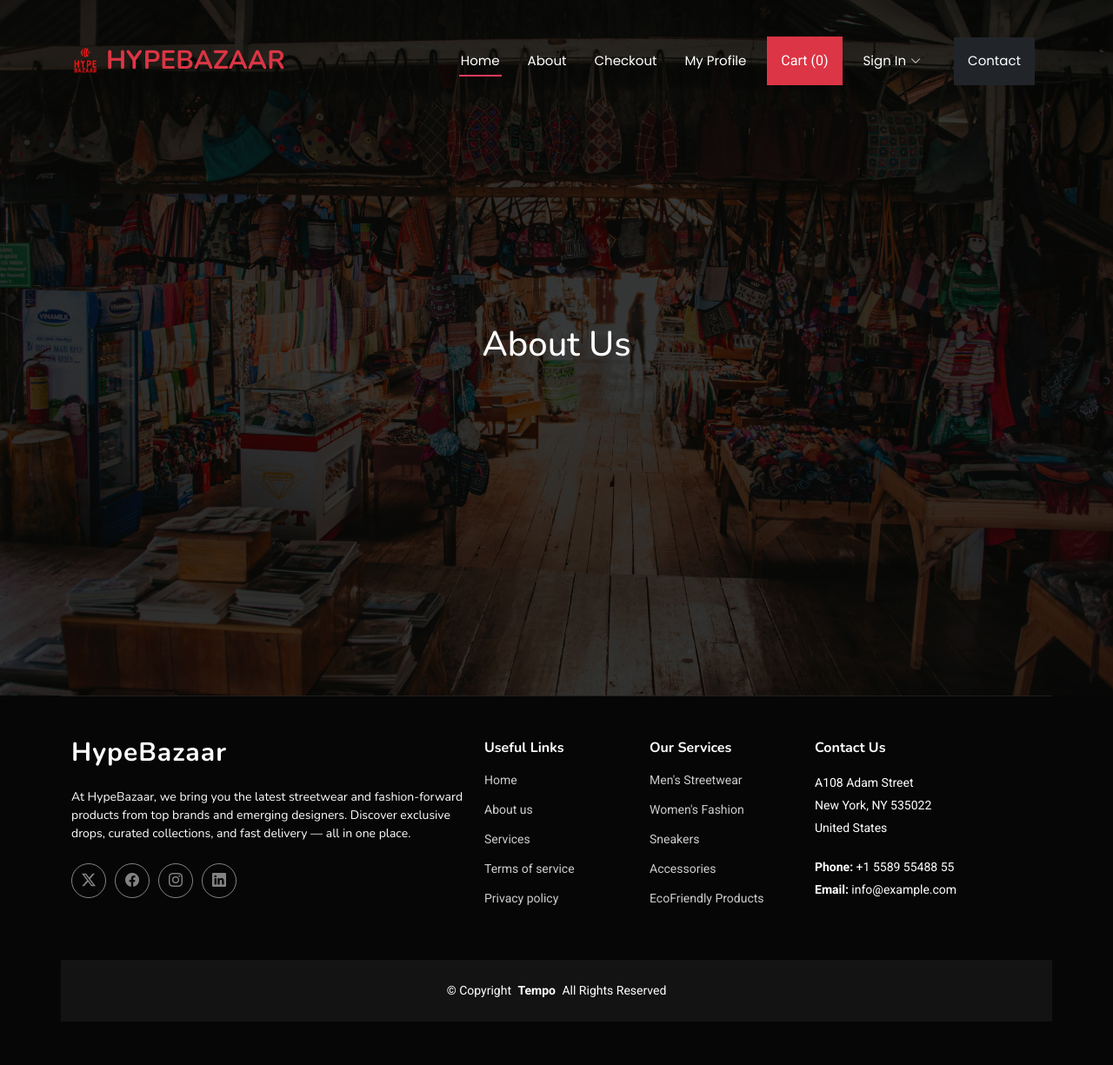
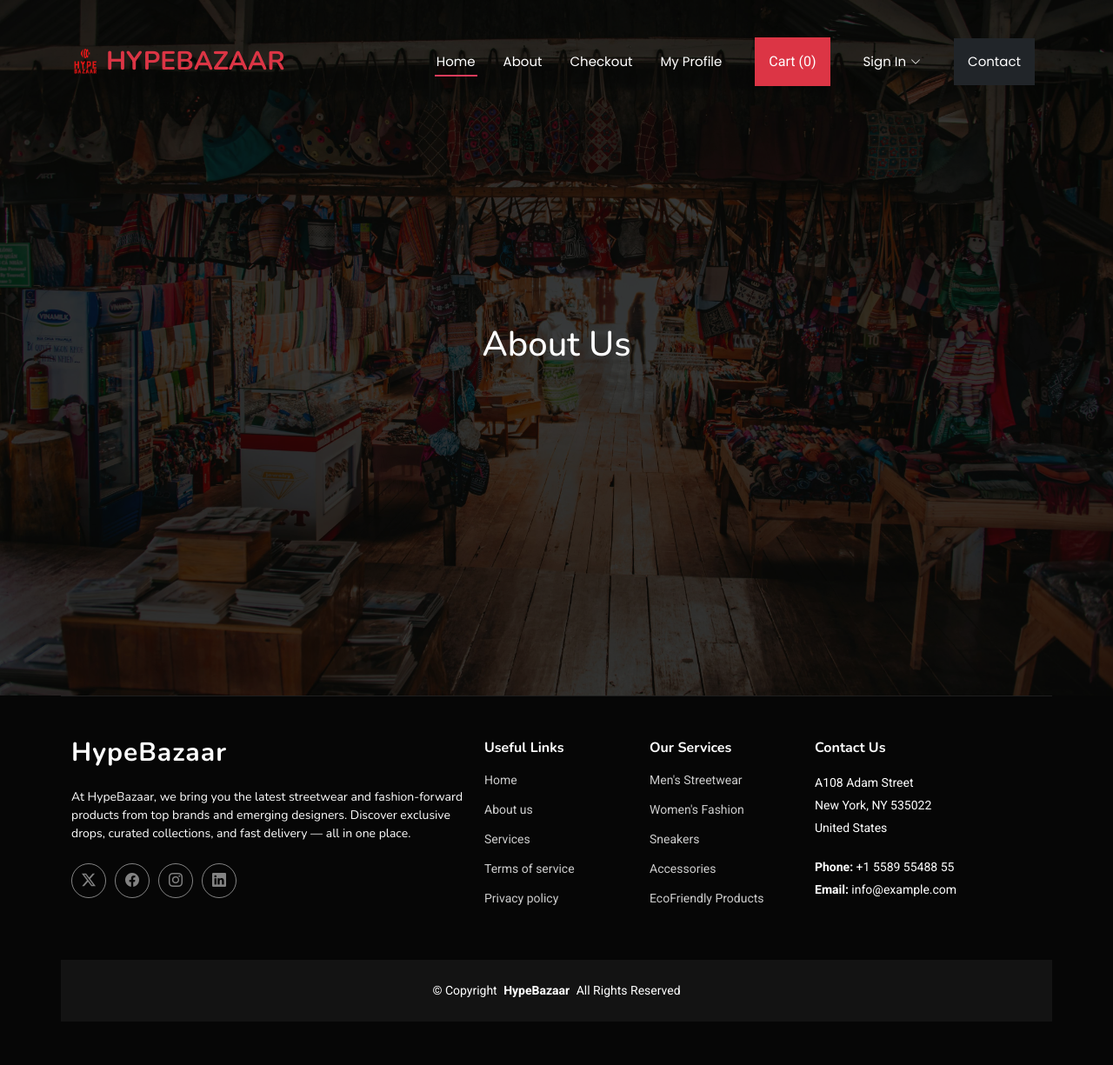
Before and after one commit to Mahesh7922/HypeBazaar, a Django app: page /about/ in a window 1280 px wide. Shown: the whole page at 87% size. Run offline with Django 5.2, Linux system fonts and the light colour scheme; some libraries are stand-ins or nearby versions.

Commit message:
Update corrected base.html

```diff
--- a/templates/base.html
+++ b/templates/base.html
@@ -5,38 +5,34 @@
 <head>
   <meta charset="utf-8">
   <meta content="width=device-width, initial-scale=1.0" name="viewport">
-  <title>HypeBazaar
-    {% block title %} {% endblock title %}
-  </title>
-  <meta name="Ecommerce website, we deliver products in 30 mins" content="">
-  <meta name="HypeBazaar, Ecommerce" content="amazon, flipkart, selling">
+
+  <title>{% block title %}HypeBazaar{% endblock %}</title>
+
+  <meta name="description" content="Ecommerce website, we deliver products in 30 mins">
+  <meta name="keywords" content="HypeBazaar, Ecommerce, amazon, flipkart, selling">
 
   <!-- Favicons -->
-  <link href="{% static '/images/logo3.png' %}" rel="icon">
-  <link href="{% static '/assets/img/apple-touch-icon.png' %}" rel="apple-touch-icon">
+  <link href="{% static 'images/logo3.png' %}" rel="icon">
+  <link href="{% static 'assets/img/apple-touch-icon.png' %}" rel="apple-touch-icon">
 
-  <!-- Fonts -->
+  <!-- Google Fonts -->
   <link href="https://fonts.googleapis.com" rel="preconnect">
-  <link href="https://fonts.g{% static '.com" rel="preconnect" crossorigin>
+  <link href="https://fonts.gstatic.com" rel="preconnect" crossorigin>
   <link href="https://fonts.googleapis.com/css2?family=Roboto:ital,wght@0,100;0,300;0,400;0,500;0,700;0,900;1,100;1,300;1,400;1,500;1,700;1,900&family=Poppins:ital,wght@0,100;0,200;0,300;0,400;0,500;0,600;0,700;0,800;0,900;1,100;1,200;1,300;1,400;1,500;1,600;1,700;1,800;1,900&family=Nunito:ital,wght@0,200;0,300;0,400;0,500;0,600;0,700;0,800;0,900;1,200;1,300;1,400;1,500;1,600;1,700;1,800;1,900&display=swap" rel="stylesheet">
 
   <!-- Vendor CSS Files -->
-  <link href="{% static '/assets/vendor/bootstrap/css/bootstrap.min.css' %}" rel="stylesheet">
-  <link href="{% static '/assets/vendor/bootstrap-icons/bootstrap-icons.css' %}" rel="stylesheet">
-  <link href="{% static '/assets/vendor/aos/aos.css' %}" rel="stylesheet">
-  <link href="{% static '/assets/vendor/glightbox/css/glightbox.min.css' %}" rel="stylesheet">
-  <link href="{% static '/assets/vendor/swiper/swiper-bundle.min.css' %}" rel="stylesheet">
+  <link href="{% static 'assets/vendor/bootstrap/css/bootstrap.min.css' %}" rel="stylesheet">
+  <link href="{% static 'assets/vendor/bootstrap-icons/bootstrap-icons.css' %}" rel="stylesheet">
+  <link href="{% static 'assets/vendor/aos/aos.css' %}" rel="stylesheet">
+  <link href="{% static 'assets/vendor/glightbox/css/glightbox.min.css' %}" rel="stylesheet">
+  <link href="{% static 'assets/vendor/swiper/swiper-bundle.min.css' %}" rel="stylesheet">
 
   <!-- Main CSS File -->
-  <link href="{% static '/assets/css/main.css' %}" rel="stylesheet">
+  <link href="{% static 'assets/css/main.css' %}" rel="stylesheet">
 
-  <!-- =======================================================
-  * Template Name: Tempo
-  * Template URL: https://bootstrapmade.com/tempo-free-onepage-bootstrap-theme/
-  * Updated: Aug 07 2024 with Bootstrap v5.3.3
-  * Author: BootstrapMade.com
-  * License: https://bootstrapmade.com/license/
-  ======================================================== -->
+  <!-- FontAwesome (for cart icon) -->
+  <script src="https://kit.fontawesome.com/your_kit_id.js" crossorigin="anonymous"></script>
+
 </head>
 
 <body class="index-page">
@@ -56,29 +51,25 @@
           <li><a href="/about">About</a></li>
           <li><a href="/checkout">Checkout</a></li>
           <li><a href="/profile">My Profile</a></li>
-          <button type="button" class="nav-link scrollto bg-danger p-3 m-2 text-white" id="popcart" data-container="body" data-toggle="popover" data-placement="bottom" data-html="true" ><i class="fa-solid fa-cart-shopping"></i>  Cart (<span id="cart">0</span>)
+          <li>
+            <button type="button" class="nav-link scrollto bg-danger p-3 m-2 text-white" id="popcart" data-container="body" data-toggle="popover" data-placement="bottom" data-html="true">
+              <i class="fa-solid fa-cart-shopping"></i> Cart (<span id="cart">0</span>)
             </button>
+          </li>
 
           {% if request.user.is_authenticated %}
-            <li><a href="/authcart/logout/">Logout
-            </a></li>
+            <li><a href="/authcart/logout/">Logout</a></li>
           {% else %}
-          <li class="dropdown"><a href="#"><span>Sign In</span> <i class="bi bi-chevron-down toggle-dropdown"></i></a>
+            <li class="dropdown">
+              <a href="#"><span>Sign In</span> <i class="bi bi-chevron-down toggle-dropdown"></i></a>
               <ul>
                 <li><a href="/authcart/signup/">Sign Up</a></li>
                 <li><a href="/authcart/login/">Login</a></li>
-
               </ul>
             </li>
           {% endif %}
 
-
-
-
-
-
-
-          <li><a class="bg-dark p-3 m-2" href="/contact">Contact</a></li>
+          <li><a class="bg-dark p-3 m-2 text-white" href="/contact">Contact</a></li>
         </ul>
         <i class="mobile-nav-toggle d-xl-none bi bi-list"></i>
       </nav>
@@ -159,15 +141,12 @@
           <p class="mt-4"><strong>Phone:</strong> <span>+1 5589 55488 55</span></p>
           <p><strong>Email:</strong> <span>info@example.com</span></p>
         </div>
-
       </div>
     </div>
 
     <div class="container copyright text-center mt-4">
-      <p>© <span>Copyright</span> <strong class="px-1 sitename">Tempo</strong> <span>All Rights Reserved</span></p>
-
+      <p>© <span>Copyright</span> <strong class="px-1 sitename">HypeBazaar</strong> <span>All Rights Reserved</span></p>
     </div>
-
   </footer>
 
   <!-- Scroll Top -->
```
Also changed, not shown: other parts of templates/base.html (+17 -27 lines). Lines whose indentation alone changed are shown as unchanged.
